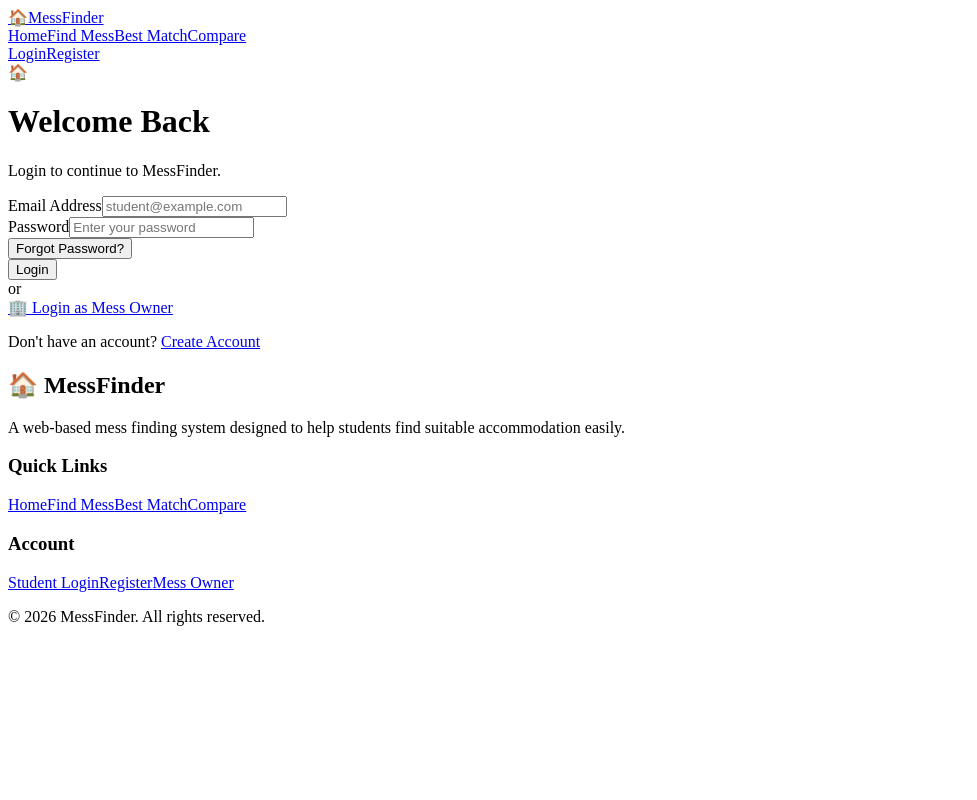
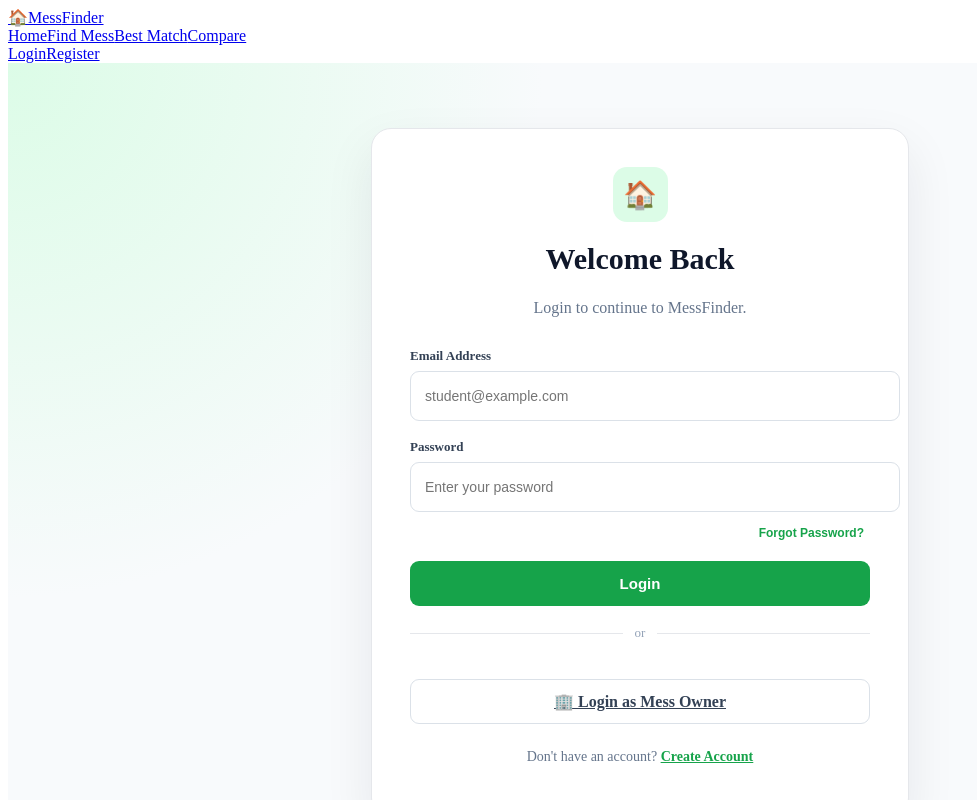
Before and after one commit to rashsed60cyber/mess-finding-system, a React (Vite) app: page /mess-finding-system/login in a window 1280 px wide. Shown: the top 800 px of the page, without its empty margins (0-977 px from the left). Built offline with nearby package versions, Linux system fonts and the light colour scheme.

Commit message:
Add authentication styles for auth page and card

```diff
--- a/src/index.css
+++ b/src/index.css
@@ -736,3 +736,205 @@
     font-size: 34px;
   }
 }
+/* =========================
+   AUTHENTICATION
+========================= */
+
+.auth-page {
+  min-height: calc(100vh - 72px);
+  padding: 65px 20px;
+  display: flex;
+  justify-content: center;
+  align-items: flex-start;
+  background:
+    radial-gradient(
+      circle at top left,
+      #dcfce7,
+      transparent 35%
+    ),
+    #f8fafc;
+}
+
+.auth-card {
+  width: 100%;
+  max-width: 460px;
+  padding: 38px;
+  background: white;
+  border: 1px solid #e5e7eb;
+  border-radius: 20px;
+  box-shadow:
+    0 20px 50px rgba(15, 23, 42, 0.08);
+}
+
+.auth-logo {
+  width: 55px;
+  height: 55px;
+  margin: 0 auto 15px;
+  border-radius: 14px;
+  display: flex;
+  justify-content: center;
+  align-items: center;
+  background: #dcfce7;
+  font-size: 27px;
+}
+
+.auth-card h1 {
+  text-align: center;
+  color: #0f172a;
+  font-size: 30px;
+}
+
+.auth-subtitle {
+  max-width: 350px;
+  margin: 8px auto 28px;
+  text-align: center;
+  color: #64748b;
+  line-height: 1.5;
+}
+
+.auth-field {
+  display: flex;
+  flex-direction: column;
+  gap: 7px;
+  margin-bottom: 18px;
+}
+
+.auth-field label {
+  font-size: 13px;
+  font-weight: 700;
+  color: #334155;
+}
+
+.auth-field input {
+  width: 100%;
+  height: 48px;
+  padding: 0 14px;
+  outline: none;
+  border: 1px solid #dbe1e8;
+  border-radius: 9px;
+  font-size: 14px;
+}
+
+.auth-field input:focus {
+  border-color: #16a34a;
+  box-shadow:
+    0 0 0 3px rgba(22, 163, 74, 0.08);
+}
+
+.auth-submit-btn {
+  width: 100%;
+  padding: 14px;
+  margin-top: 5px;
+  border: none;
+  border-radius: 9px;
+  background: #16a34a;
+  color: white;
+  font-size: 15px;
+  font-weight: 700;
+  cursor: pointer;
+}
+
+.auth-submit-btn:hover {
+  background: #15803d;
+}
+
+.auth-error {
+  margin-bottom: 20px;
+  padding: 12px 14px;
+  background: #fef2f2;
+  border: 1px solid #fecaca;
+  color: #b91c1c;
+  border-radius: 8px;
+  font-size: 13px;
+}
+
+.auth-divider {
+  position: relative;
+  margin: 27px 0;
+  text-align: center;
+  border-top: 1px solid #e5e7eb;
+}
+
+.auth-divider span {
+  position: relative;
+  top: -11px;
+  padding: 0 12px;
+  background: white;
+  color: #94a3b8;
+  font-size: 13px;
+}
+
+.owner-account-link {
+  display: block;
+  padding: 12px;
+  border: 1px solid #dbe1e8;
+  border-radius: 9px;
+  text-align: center;
+  font-weight: 700;
+  color: #334155;
+}
+
+.owner-account-link:hover {
+  border-color: #16a34a;
+  color: #15803d;
+}
+
+.auth-bottom-text {
+  margin-top: 25px;
+  text-align: center;
+  color: #64748b;
+  font-size: 14px;
+}
+
+.auth-bottom-text a {
+  color: #16a34a;
+  font-weight: 700;
+}
+
+.forgot-password {
+  text-align: right;
+  margin: -7px 0 15px;
+}
+
+.forgot-password button {
+  border: none;
+  background: transparent;
+  color: #16a34a;
+  cursor: pointer;
+  font-size: 12px;
+  font-weight: 600;
+}
+
+.nav-user {
+  max-width: 160px;
+  overflow: hidden;
+  text-overflow: ellipsis;
+  white-space: nowrap;
+  font-size: 13px;
+  font-weight: 700;
+  color: #334155;
+}
+
+.logout-btn {
+  padding: 9px 14px;
+  border: 1px solid #fecaca;
+  border-radius: 8px;
+  background: #fff;
+  color: #dc2626;
+  cursor: pointer;
+  font-weight: 700;
+}
+
+.logout-btn:hover {
+  background: #fef2f2;
+}
+
+@media (max-width: 600px) {
+  .auth-card {
+    padding: 28px 20px;
+  }
+
+  .nav-user {
+    display: none;
+  }
+}
```
